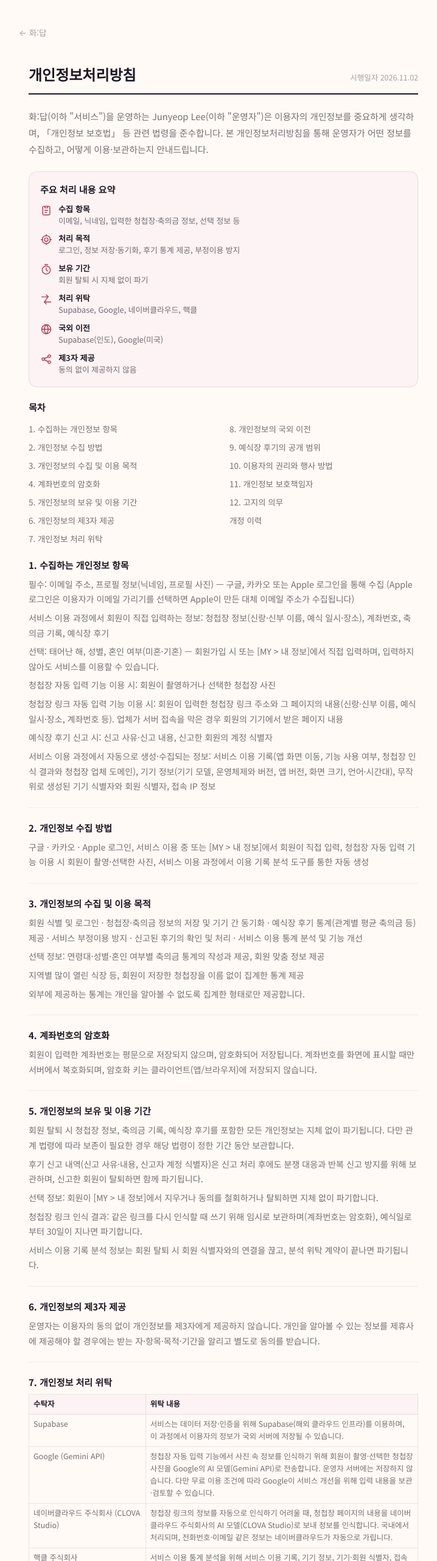
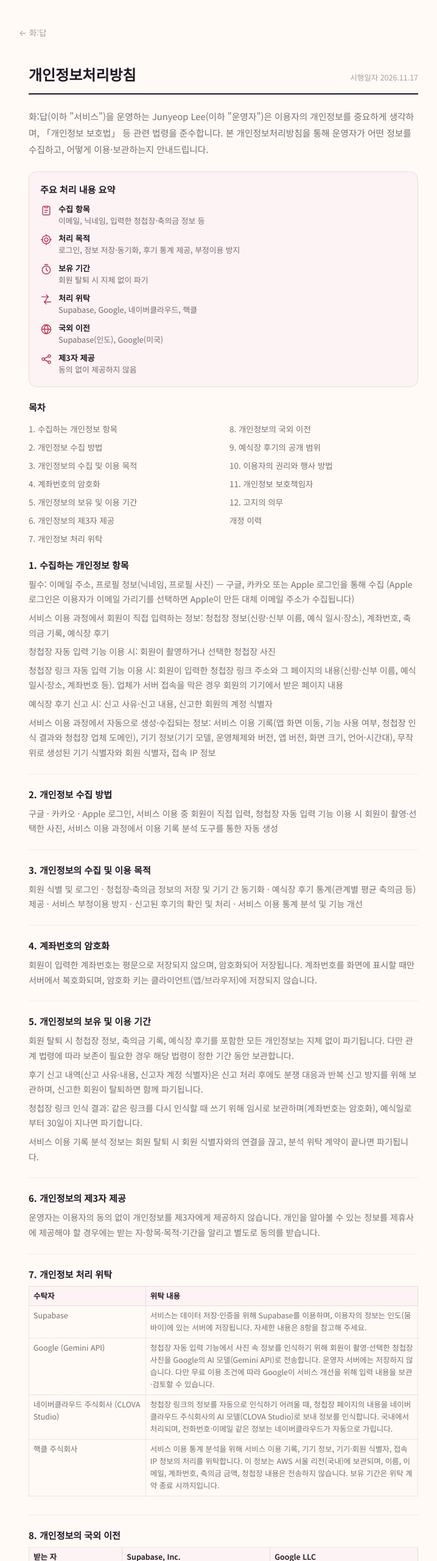
Before and after one commit to WeddingPocket/WeddingPocket.github.io, a plain HTML site: page privacy/index.html in a window 1280 px wide. Shown: the top 2560 px of the page at 61% size, without its empty margins (273-991 px from the left). Drawn offline with Linux system fonts and the light colour scheme.

Commit message:
개인정보처리방침을 앱의 현재 서비스판과 같게 맞추고 처리방침·약관 시행일을 2026.11.17로 바꾼다
Co-Authored-By: Claude Opus 5.5 <noreply@anthropic.com>

```diff
--- a/privacy/index.html
+++ b/privacy/index.html
@@ -188,7 +188,7 @@
 <div class="doc">
   <div class="doc-title">
     <h1>개인정보처리방침</h1>
-    <span class="date">시행일자 2026.11.02</span>
+    <span class="date">시행일자 2026.11.17</span>
   </div>
   <p class="doc-lede">화:답(이하 "서비스")을 운영하는 Junyeop Lee(이하 "운영자")은 이용자의 개인정보를 중요하게 생각하며, 「개인정보 보호법」 등 관련 법령을 준수합니다. 본 개인정보처리방침을 통해 운영자가 어떤 정보를 수집하고, 어떻게 이용·보관하는지 안내드립니다.</p>
 
@@ -197,7 +197,7 @@
     <ul>
       <li><a href="#s1">
         <svg viewBox="0 0 24 24" fill="none" stroke="currentColor" stroke-width="1.7" stroke-linecap="round" stroke-linejoin="round" aria-hidden="true"><rect x="5" y="4" width="14" height="17" rx="2"/><path d="M9 4h6v3H9z"/><path d="M9 12h6M9 16h4"/></svg>
-        <div><b>수집 항목</b><span>이메일, 닉네임, 입력한 청첩장·축의금 정보, 선택 정보 등</span></div>
+        <div><b>수집 항목</b><span>이메일, 닉네임, 입력한 청첩장·축의금 정보 등</span></div>
       </a></li>
       <li><a href="#s3">
         <svg viewBox="0 0 24 24" fill="none" stroke="currentColor" stroke-width="1.7" stroke-linecap="round" stroke-linejoin="round" aria-hidden="true"><circle cx="12" cy="12" r="8"/><circle cx="12" cy="12" r="3.5"/><path d="M12 2v3M12 19v3M2 12h3M19 12h3"/></svg>
@@ -245,7 +245,6 @@
     <h3>1. 수집하는 개인정보 항목</h3>
     <p>필수: 이메일 주소, 프로필 정보(닉네임, 프로필 사진) — 구글, 카카오 또는 Apple 로그인을 통해 수집 (Apple 로그인은 이용자가 이메일 가리기를 선택하면 Apple이 만든 대체 이메일 주소가 수집됩니다)</p>
     <p>서비스 이용 과정에서 회원이 직접 입력하는 정보: 청첩장 정보(신랑·신부 이름, 예식 일시·장소), 계좌번호, 축의금 기록, 예식장 후기</p>
-    <p>선택: 태어난 해, 성별, 혼인 여부(미혼·기혼) — 회원가입 시 또는 [MY &gt; 내 정보]에서 직접 입력하며, 입력하지 않아도 서비스를 이용할 수 있습니다.</p>
     <p>청첩장 자동 입력 기능 이용 시: 회원이 촬영하거나 선택한 청첩장 사진</p>
     <p>청첩장 링크 자동 입력 기능 이용 시: 회원이 입력한 청첩장 링크 주소와 그 페이지의 내용(신랑·신부 이름, 예식 일시·장소, 계좌번호 등). 업체가 서버 접속을 막은 경우 회원의 기기에서 받은 페이지 내용</p>
     <p>예식장 후기 신고 시: 신고 사유·신고 내용, 신고한 회원의 계정 식별자</p>
@@ -253,14 +252,11 @@
   </div>
   <div class="clause" id="s2">
     <h3>2. 개인정보 수집 방법</h3>
-    <p>구글 · 카카오 · Apple 로그인, 서비스 이용 중 또는 [MY &gt; 내 정보]에서 회원이 직접 입력, 청첩장 자동 입력 기능 이용 시 회원이 촬영·선택한 사진, 서비스 이용 과정에서 이용 기록 분석 도구를 통한 자동 생성</p>
+    <p>구글 · 카카오 · Apple 로그인, 서비스 이용 중 회원이 직접 입력, 청첩장 자동 입력 기능 이용 시 회원이 촬영·선택한 사진, 서비스 이용 과정에서 이용 기록 분석 도구를 통한 자동 생성</p>
   </div>
   <div class="clause" id="s3">
     <h3>3. 개인정보의 수집 및 이용 목적</h3>
     <p>회원 식별 및 로그인 · 청첩장·축의금 정보의 저장 및 기기 간 동기화 · 예식장 후기 통계(관계별 평균 축의금 등) 제공 · 서비스 부정이용 방지 · 신고된 후기의 확인 및 처리 · 서비스 이용 통계 분석 및 기능 개선</p>
-    <p>선택 정보: 연령대·성별·혼인 여부별 축의금 통계의 작성과 제공, 회원 맞춤 정보 제공</p>
-    <p>지역별 많이 열린 식장 등, 회원이 저장한 청첩장을 이름 없이 집계한 통계 제공</p>
-    <p>외부에 제공하는 통계는 개인을 알아볼 수 없도록 집계한 형태로만 제공합니다.</p>
   </div>
   <div class="clause" id="s4">
     <h3>4. 계좌번호의 암호화</h3>
@@ -270,7 +266,6 @@
     <h3>5. 개인정보의 보유 및 이용 기간</h3>
     <p>회원 탈퇴 시 청첩장 정보, 축의금 기록, 예식장 후기를 포함한 모든 개인정보는 지체 없이 파기됩니다. 다만 관계 법령에 따라 보존이 필요한 경우 해당 법령이 정한 기간 동안 보관합니다.</p>
     <p>후기 신고 내역(신고 사유·내용, 신고자 계정 식별자)은 신고 처리 후에도 분쟁 대응과 반복 신고 방지를 위해 보관하며, 신고한 회원이 탈퇴하면 함께 파기됩니다.</p>
-    <p>선택 정보: 회원이 [MY &gt; 내 정보]에서 지우거나 동의를 철회하거나 탈퇴하면 지체 없이 파기합니다.</p>
     <p>청첩장 링크 인식 결과: 같은 링크를 다시 인식할 때 쓰기 위해 임시로 보관하며(계좌번호는 암호화), 예식일로부터 30일이 지나면 파기합니다.</p>
     <p>서비스 이용 기록 분석 정보는 회원 탈퇴 시 회원 식별자와의 연결을 끊고, 분석 위탁 계약이 끝나면 파기됩니다.</p>
   </div>
@@ -284,7 +279,7 @@
       <colgroup><col style="width:30%"><col></colgroup>
       <thead><tr><th>수탁자</th><th>위탁 내용</th></tr></thead>
       <tbody>
-        <tr><td>Supabase</td><td>서비스는 데이터 저장·인증을 위해 Supabase(해외 클라우드 인프라)를 이용하며, 이 과정에서 이용자의 정보가 국외 서버에 저장될 수 있습니다.</td></tr>
+        <tr><td>Supabase</td><td>서비스는 데이터 저장·인증을 위해 Supabase를 이용하며, 이용자의 정보는 인도(뭄바이)에 있는 서버에 저장됩니다. 자세한 내용은 8항을 참고해 주세요.</td></tr>
         <tr><td>Google (Gemini API)</td><td>청첩장 자동 입력 기능에서 사진 속 정보를 인식하기 위해 회원이 촬영·선택한 청첩장 사진을 Google의 AI 모델(Gemini API)로 전송합니다. 운영자 서버에는 저장하지 않습니다. 다만 무료 이용 조건에 따라 Google이 서비스 개선을 위해 입력 내용을 보관·검토할 수 있습니다.</td></tr>
         <tr><td>네이버클라우드 주식회사 (CLOVA Studio)</td><td>청첩장 링크의 정보를 자동으로 인식하기 어려울 때, 청첩장 페이지의 내용을 네이버클라우드 주식회사의 AI 모델(CLOVA Studio)로 보내 정보를 인식합니다. 국내에서 처리되며, 전화번호·이메일 같은 정보는 네이버클라우드가 자동으로 가립니다.</td></tr>
         <tr><td>핵클 주식회사</td><td>서비스 이용 통계 분석을 위해 서비스 이용 기록, 기기 정보, 기기·회원 식별자, 접속 IP 정보의 처리를 위탁합니다. 이 정보는 AWS 서울 리전(국내)에 보관되며, 이름, 이메일, 계좌번호, 축의금 금액, 청첩장 내용은 전송하지 않습니다. 보유 기간은 위탁 계약 종료 시까지입니다.</td></tr>
@@ -312,7 +307,6 @@
   <div class="clause" id="s10">
     <h3>10. 이용자의 권리와 행사 방법</h3>
     <p>회원은 언제든지 서비스 내 [MY &gt; 회원탈퇴]를 통해 자신의 개인정보를 삭제하고 서비스 이용을 종료할 수 있으며, 개인정보 열람·정정을 원할 경우 아래 담당자에게 문의할 수 있습니다.</p>
-    <p>선택 정보와 선택 동의(추가 정보 수집·이용, 제휴 혜택 정보 제공, 혜택·광고 알림 수신)는 [MY &gt; 내 정보]에서 언제든 수정하거나 철회할 수 있습니다.</p>
   </div>
   <div class="clause" id="s11">
     <h3>11. 개인정보 보호책임자</h3>
@@ -328,7 +322,7 @@
     <table>
       <thead><tr><th>시행일</th><th>비고</th></tr></thead>
       <tbody>
-        <tr><td>시행일 미정</td><td>이번 개정</td></tr>
+        <tr><td>2026.11.17 시행</td><td>이번 개정</td></tr>
         <tr><td>2026.11.02 시행</td><td>이전 버전</td></tr>
       </tbody>
     </table>
```
Also changed, not shown: terms/index.html (+1 -1 lines).
